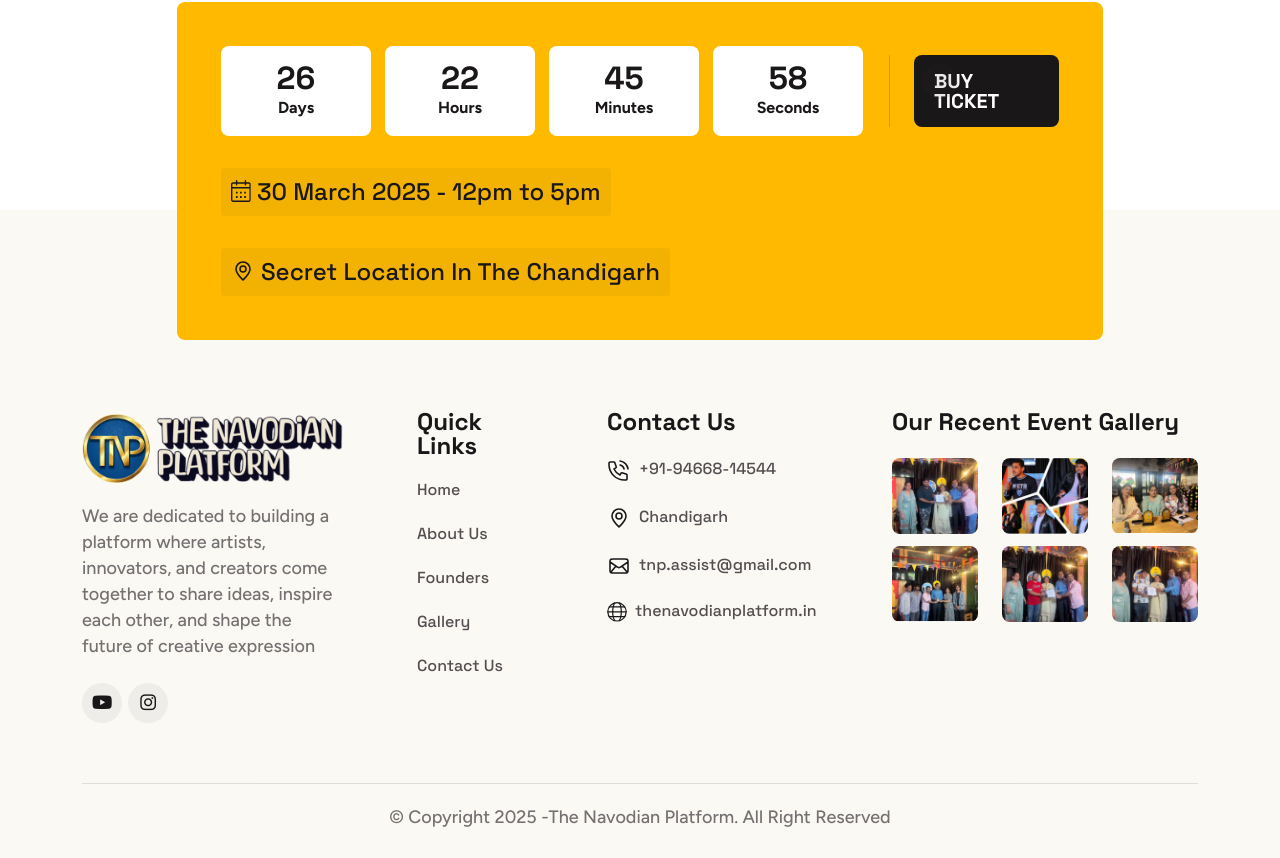
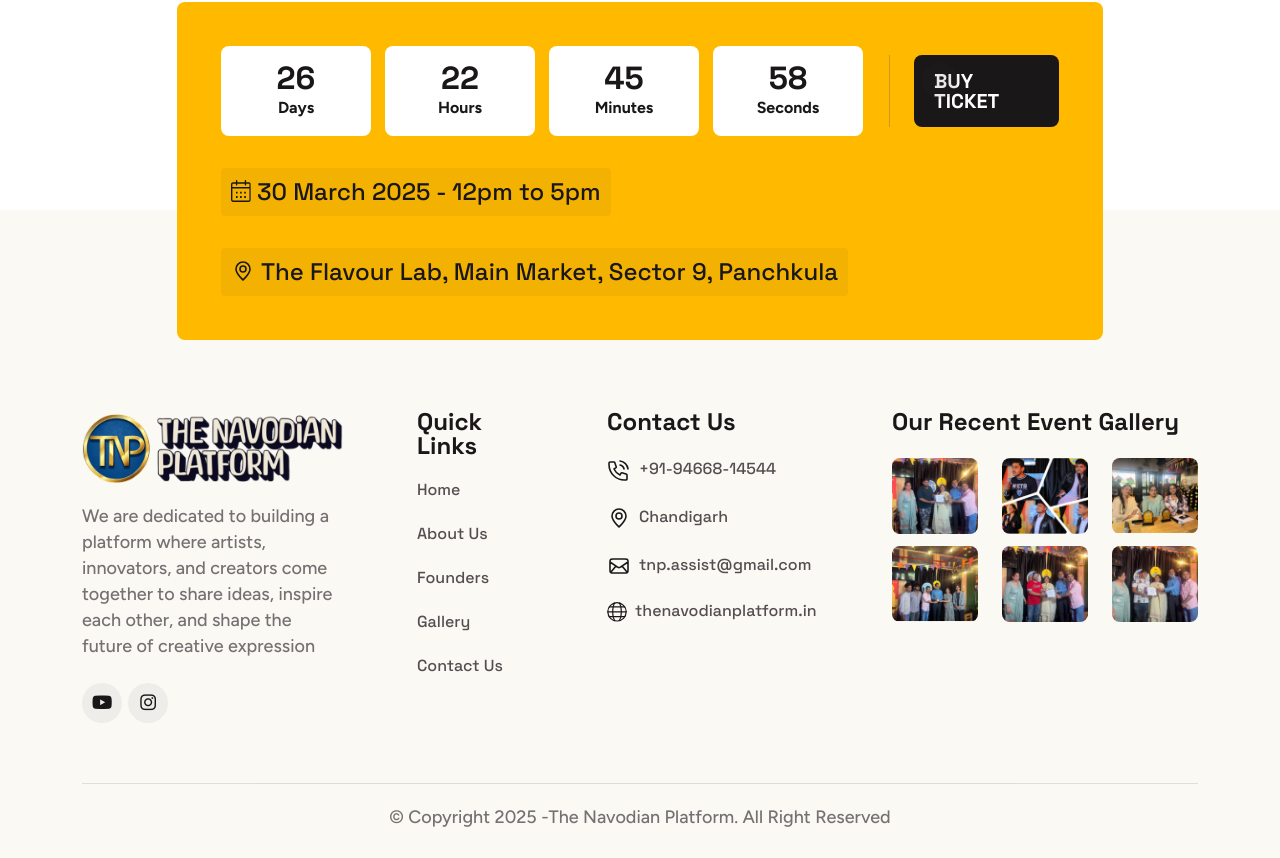
Before and after one commit to thenavodianplatform/tnp, a Next.js app: page /about in a window 1280 px wide. Shown: the part 2316-3174 px from the top of the page. Built offline with nearby package versions, Linux system fonts and the light colour scheme.

Commit message:
Update page.tsx

```diff
--- a/app/about/page.tsx
+++ b/app/about/page.tsx
@@ -197,7 +197,7 @@ Stand-up Comedy, StoryTelling, Beatboxing, etc.</p>
 												<Link href="/#"><img src="/assets/img/icons/calender1.svg" alt="" />30 March 2025 - 12pm to 5pm	</Link>
 											</li>
 											<li className="m-0">
-												<Link href="/#"><img src="/assets/img/icons/location1.svg" alt="" />Secret Location In The Chandigarh</Link>
+												<Link href="/#"><img src="/assets/img/icons/location1.svg" alt="" />The Flavour Lab, Main Market, Sector 9, Panchkula</Link>
 											</li>
 										</ul>
 									</div>
@@ -224,7 +224,7 @@ Stand-up Comedy, StoryTelling, Beatboxing, etc.</p>
 												<Link href="/#"><img src="/assets/img/icons/calender1.svg" alt="" />30 March 2025 - 12pm to 5pm</Link>
 											</li>
 											<li className="m-0">
-												<Link href="/#"><img src="/assets/img/icons/location1.svg" alt="" />Secret Location In The Chandigarh</Link>
+												<Link href="/#"><img src="/assets/img/icons/location1.svg" alt="" />The Flavour Lab, Main Market, Sector 9, Panchkula</Link>
 											</li>
 										</ul>
 									</div>
```
